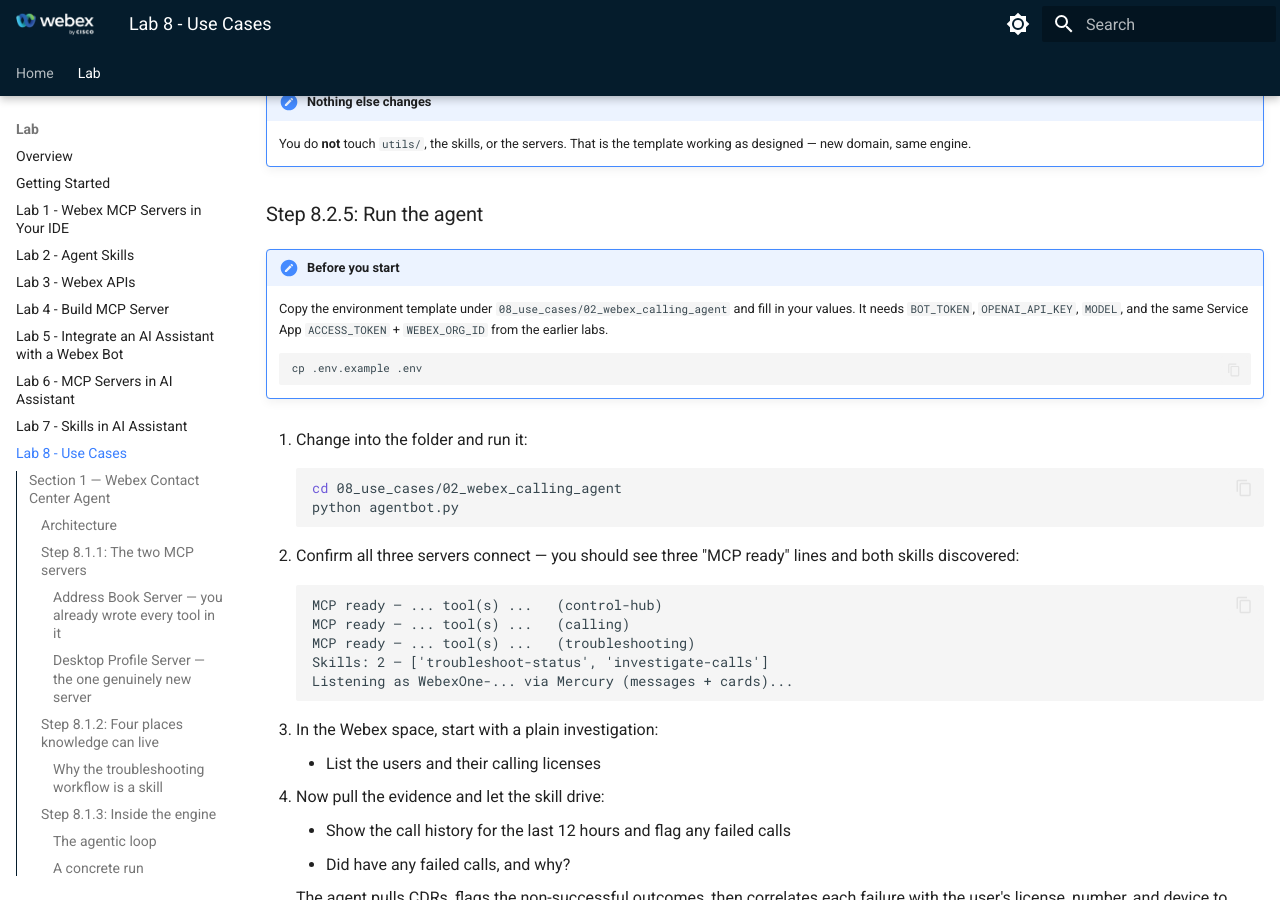
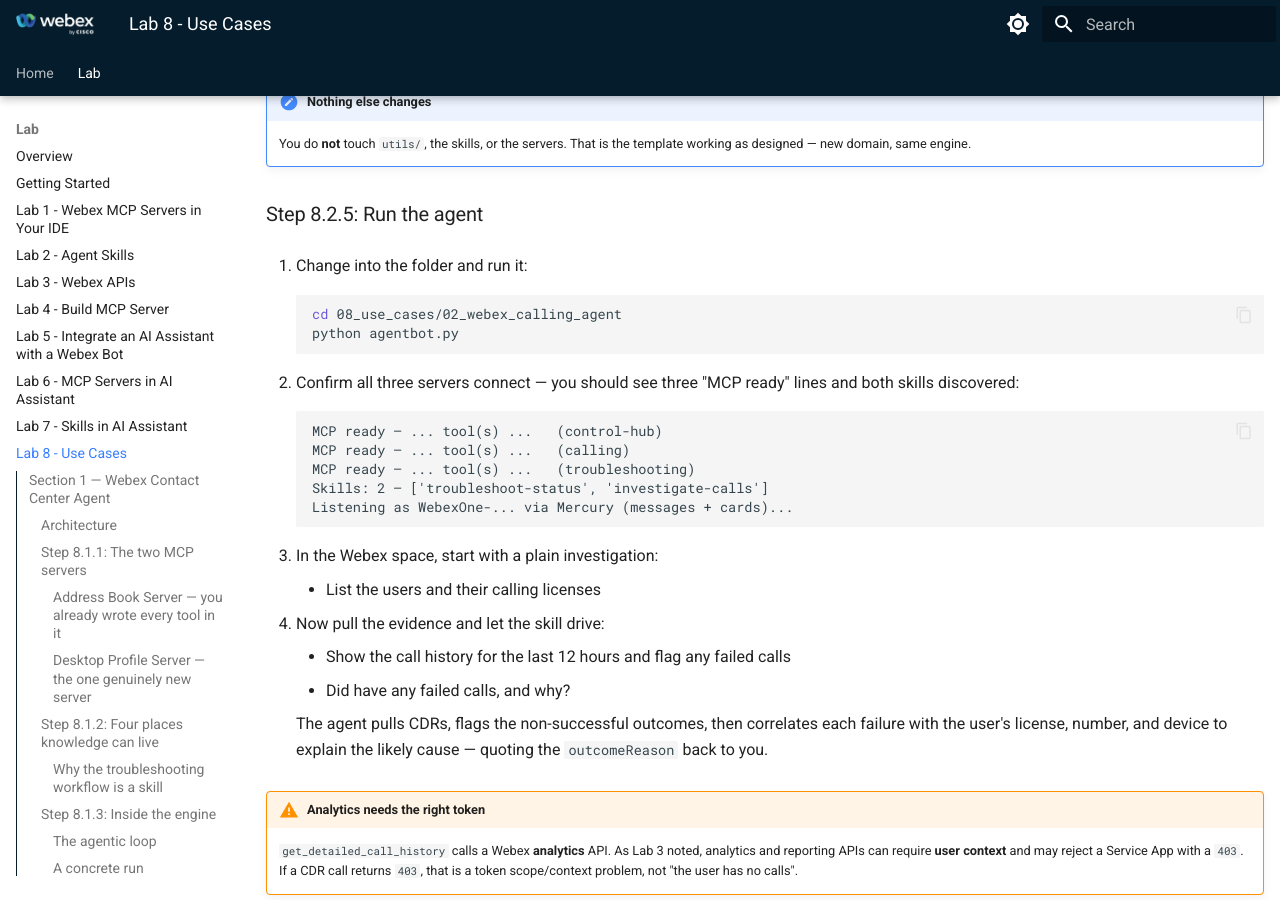
Before and after one commit to WebexCC-SA/LAB-31123, an MkDocs documentation site: the page built from docs/lab8_use-cases.md, in a window 1280 px wide and 900 px high, scrolled down 12108 px. Built offline with MkDocs 1.6.1 and Material for MkDocs 9.7.7, drawn with Linux system fonts in a browser that asks for light colours; some of the changed text lies outside the part shown.

Commit message:
Update lab8_use-cases.md

````diff
--- a/docs/lab8_use-cases.md
+++ b/docs/lab8_use-cases.md
@@ -758,8 +758,9 @@
 
 !!! Tip "Same engine, different agent"
     You are not writing an agentic loop, an MCP client, or a WebSocket again.
-    `utils/` is copied unchanged from `01_webex_cc_agent/`. This section is
-    about **wiring** — which is the whole point of the template.
+    `utils/` is the same engine you built up across the earlier sections of the
+    lab. This section is about **wiring** — which is the whole point of the
+    template.
 
 ### Scenario
 
@@ -887,15 +888,6 @@
     template working as designed — new domain, same engine.
 
 ### Step 8.2.5: Run the agent
-
-!!! Prerequisite "Before you start"
-    Copy the environment template under `08_use_cases/02_webex_calling_agent`
-    and fill in your values. It needs `BOT_TOKEN`, `OPENAI_API_KEY`, `MODEL`,
-    and the same Service App `ACCESS_TOKEN` + `WEBEX_ORG_ID` from the earlier labs.
-
-    ```bash
-    cp .env.example .env
-    ```
 
 1. Change into the folder and run it:
 
@@ -1073,15 +1065,6 @@
 
 ### Step 8.3.4: Run the agent
 
-!!! Prerequisite "Before you start"
-    Copy the environment template under `08_use_cases/03_webex_meeting_agent`
-    and fill in your values. It needs `BOT_TOKEN`, `OPENAI_API_KEY`, `MODEL`,
-    and the same **admin** `ACCESS_TOKEN` + `WEBEX_ORG_ID` from the earlier labs.
-
-    ```bash
-    cp .env.example .env
-    ```
-
 1. Change into the folder and run it:
 
     ```bash
````
